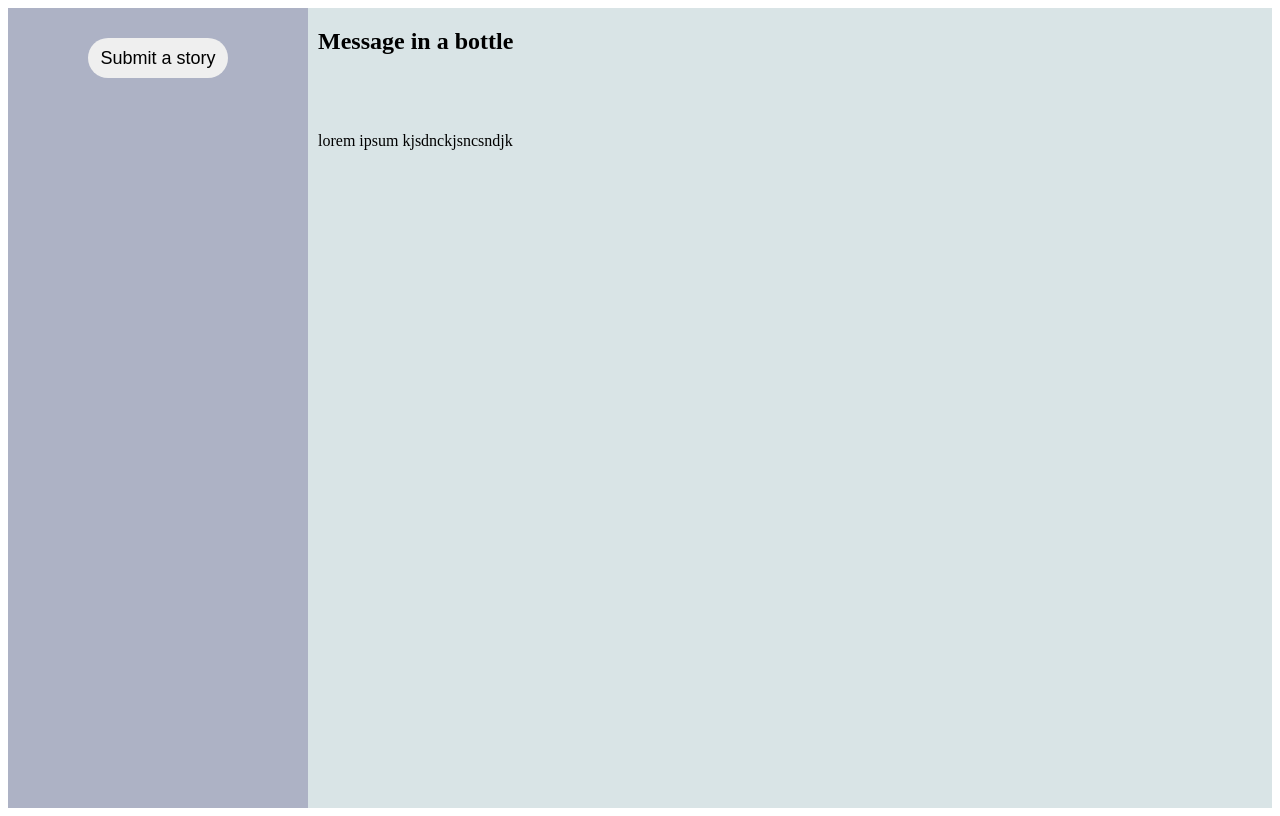
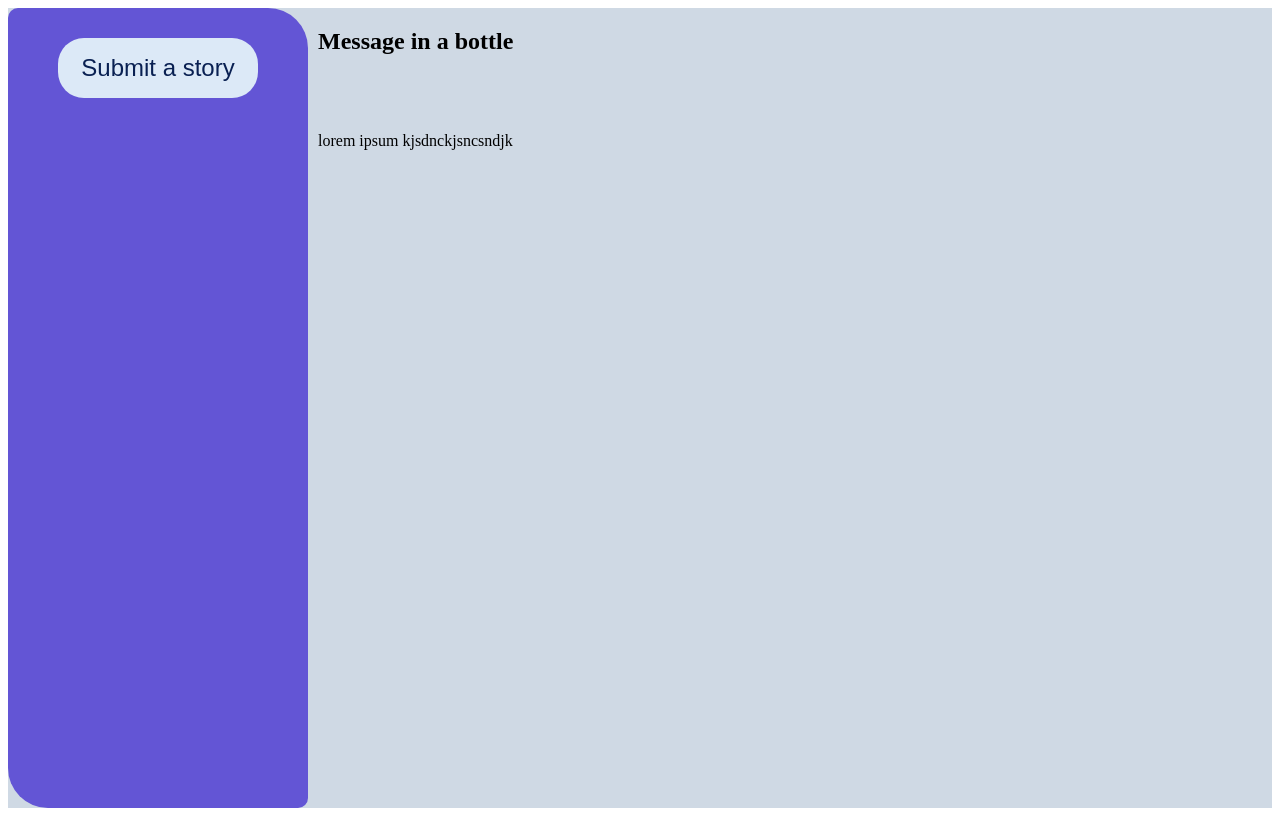
Before and after one commit to MIBFB-COLLAB/MESSAGE-IN-A-BOTTLE, a React (Create React App) app: page / in a window 1280 px wide. Built offline with nearby package versions, Linux system fonts and the light colour scheme.

Commit message:
add border radius for nav bar

```diff
--- a/src/Components/HomePage/HomePage.css
+++ b/src/Components/HomePage/HomePage.css
@@ -1,7 +1,7 @@
 .Home-page {
     display: grid;
     height: 100vh;
-    background:#D9E4E6;
+    background:#CFD9E4;
     grid-template-areas:
         'Nav-bar Header'
         'Nav-bar Instructions'
--- a/src/Components/NavBar/NavBar.css
+++ b/src/Components/NavBar/NavBar.css
@@ -1,18 +1,21 @@
 
 .Nav-bar {
     grid-area: Nav-bar;
-    background:#ADB2C5;
+    background:#6355D5;
     width: 300px;
     display: flex;
     align-items: center;
     flex-direction: column;
+    border-radius: 10px 40px 10px;
 }
 
 .story-submit {
-    height: 40px;
+    height: 60px;
     margin: 30px 0 0 0;
-    width: 140px;
-    border-radius: 20px;
+    width: 200px;
+    border-radius: 26px;
     border: transparent;
-    font-size: large;
+    font-size: x-large;
+    background: #DCE9F7;
+    color:#092052
 }
```
